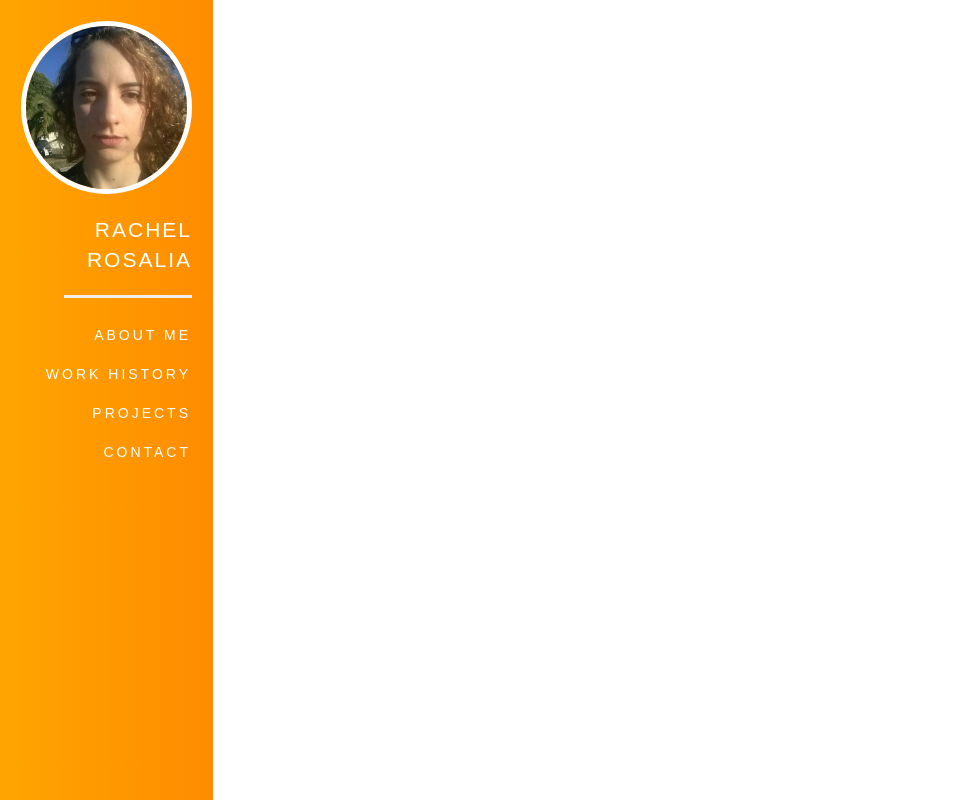
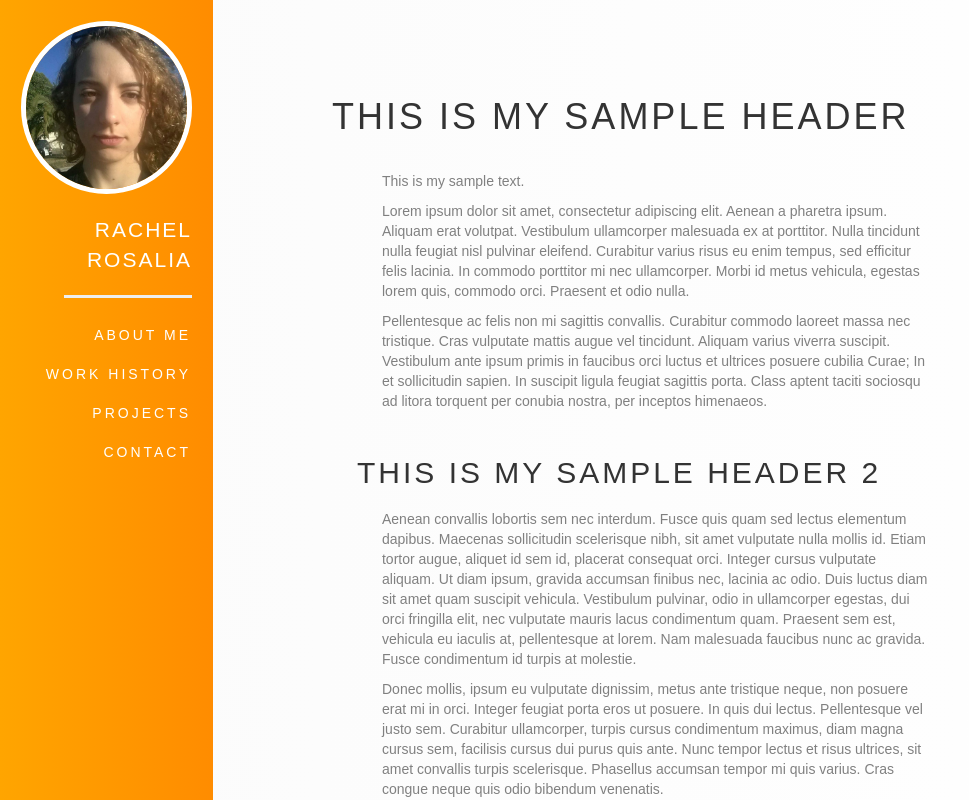
Before and after one commit to roaclark/rachel-rosalia, a React (Create React App) app in the folder client/: page /work in a window 1280 px wide. Shown: the top 800 px of the page, without its empty margins (0-969 px from the left). Built offline with nearby package versions, Linux system fonts and the light colour scheme.

Commit message:
Added a sample content page

```diff
--- a/client/src/App.js
+++ b/client/src/App.js
@@ -1,9 +1,21 @@
 import React, { Component } from "react";
 
-import ReactContent from "./reactcontent/ReactContent.js"
-import NavBar from "./navbar/NavBar.js"
+import ContentContainer from "./content-common/content-container/ContentContainer.js";
+import SampleContent from "./content/sample/SampleContent.js";
+import ReactContent from "./content/reactcontent/ReactContent.js";
+import NavBar from "./navbar/NavBar.js";
 
-import { Route, Switch } from "react-router-dom"
+import { Route, Switch } from "react-router-dom";
+
+class SampleContentContainer extends Component {
+  render() {
+    return (
+      <ContentContainer>
+        <SampleContent />
+      </ContentContainer>
+    );
+  }
+}
 
 class App extends Component {
   render() {
@@ -14,6 +26,7 @@ class App extends Component {
         <div className="col-sm-10 border">
           <Switch>
             <Route exact path="/" component={ReactContent}/>
+            <Route path="/work" component={SampleContentContainer}/>
           </Switch>
         </div>
       </div>
--- /dev/null
+++ b/client/src/content-common/content-container/ContentContainer.css
@@ -0,0 +1,28 @@
+.Content-container {
+  padding-top: 5%;
+  padding-bottom: 5%;
+  padding-left: 10%;
+  padding-right: 10%;
+}
+
+.Content-container h1, h2, h3 {
+  text-transform: uppercase;
+  letter-spacing: 3px;
+}
+
+.Content-container h1 {
+  padding-top: 25px;
+  padding-bottom: 25px;
+}
+
+.Content-container h2, h3 {
+  padding-top: 25px;
+  padding-bottom: 10px;
+  padding-left: 25px;
+}
+
+.Content-container p {
+  color: gray;
+  padding-left: 50px;
+  max-width: 600px;
+}
--- /dev/null
+++ b/client/src/content-common/content-container/ContentContainer.js
@@ -0,0 +1,14 @@
+import React, { Component } from "react";
+import "./ContentContainer.css";
+
+class ContentContainer extends Component {
+  render() {
+    return (
+      <div className="Content-container">
+        {this.props.children}
+      </div>
+    );
+  }
+}
+
+export default ContentContainer;
--- a/client/src/reactcontent/ReactContent.js
+++ b/client/src/content/reactcontent/ReactContent.js
@@ -1,5 +1,5 @@
 import React, { Component } from "react";
-import logo from "../logo.svg";
+import logo from "../../logo.svg";
 import "./ReactContent.css";
 
 class ReactContent extends Component {
--- /dev/null
+++ b/client/src/content/sample/SampleContent.js
@@ -0,0 +1,36 @@
+import React, { Component } from "react";
+
+class SampleContent extends Component {
+  render() {
+    return (
+      <div>
+        <h1>This is my sample header</h1>
+        <p>This is my sample text.</p>
+
+        <p>Lorem ipsum dolor sit amet, consectetur adipiscing elit. Aenean a pharetra ipsum. Aliquam erat volutpat. Vestibulum ullamcorper malesuada ex at porttitor. Nulla tincidunt nulla feugiat nisl pulvinar eleifend. Curabitur varius risus eu enim tempus, sed efficitur felis lacinia. In commodo porttitor mi nec ullamcorper. Morbi id metus vehicula, egestas lorem quis, commodo orci. Praesent et odio nulla.</p>
+
+        <p>Pellentesque ac felis non mi sagittis convallis. Curabitur commodo laoreet massa nec tristique. Cras vulputate mattis augue vel tincidunt. Aliquam varius viverra suscipit. Vestibulum ante ipsum primis in faucibus orci luctus et ultrices posuere cubilia Curae; In et sollicitudin sapien. In suscipit ligula feugiat sagittis porta. Class aptent taciti sociosqu ad litora torquent per conubia nostra, per inceptos himenaeos.</p>
+
+        <h2>This is my sample header 2</h2>
+
+        <p>Aenean convallis lobortis sem nec interdum. Fusce quis quam sed lectus elementum dapibus. Maecenas sollicitudin scelerisque nibh, sit amet vulputate nulla mollis id. Etiam tortor augue, aliquet id sem id, placerat consequat orci. Integer cursus vulputate aliquam. Ut diam ipsum, gravida accumsan finibus nec, lacinia ac odio. Duis luctus diam sit amet quam suscipit vehicula. Vestibulum pulvinar, odio in ullamcorper egestas, dui orci fringilla elit, nec vulputate mauris lacus condimentum quam. Praesent sem est, vehicula eu iaculis at, pellentesque at lorem. Nam malesuada faucibus nunc ac gravida. Fusce condimentum id turpis at molestie.</p>
+
+        <p>Donec mollis, ipsum eu vulputate dignissim, metus ante tristique neque, non posuere erat mi in orci. Integer feugiat porta eros ut posuere. In quis dui lectus. Pellentesque vel justo sem. Curabitur ullamcorper, turpis cursus condimentum maximus, diam magna cursus sem, facilisis cursus dui purus quis ante. Nunc tempor lectus et risus ultrices, sit amet convallis turpis scelerisque. Phasellus accumsan tempor mi quis varius. Cras congue neque quis odio bibendum venenatis.</p>
+
+        <p>Proin pharetra, libero in aliquam placerat, sem risus malesuada nisi, eget laoreet risus arcu ut dolor. Phasellus lacinia diam eget lectus pretium tempor. In id augue ipsum. Proin nec ornare dolor, in egestas tellus. Vivamus eu arcu mauris. Etiam velit purus, cursus non quam ac, consectetur suscipit tellus. Cras nec tempus augue. Vivamus mollis ipsum ut augue faucibus, id tincidunt diam feugiat. Sed commodo risus sit amet tortor efficitur, vel dignissim mauris consequat.</p>
+
+        <p>Lorem ipsum dolor sit amet, consectetur adipiscing elit. Aenean a pharetra ipsum. Aliquam erat volutpat. Vestibulum ullamcorper malesuada ex at porttitor. Nulla tincidunt nulla feugiat nisl pulvinar eleifend. Curabitur varius risus eu enim tempus, sed efficitur felis lacinia. In commodo porttitor mi nec ullamcorper. Morbi id metus vehicula, egestas lorem quis, commodo orci. Praesent et odio nulla.</p>
+
+        <p>Pellentesque ac felis non mi sagittis convallis. Curabitur commodo laoreet massa nec tristique. Cras vulputate mattis augue vel tincidunt. Aliquam varius viverra suscipit. Vestibulum ante ipsum primis in faucibus orci luctus et ultrices posuere cubilia Curae; In et sollicitudin sapien. In suscipit ligula feugiat sagittis porta. Class aptent taciti sociosqu ad litora torquent per conubia nostra, per inceptos himenaeos.</p>
+
+        <p>Aenean convallis lobortis sem nec interdum. Fusce quis quam sed lectus elementum dapibus. Maecenas sollicitudin scelerisque nibh, sit amet vulputate nulla mollis id. Etiam tortor augue, aliquet id sem id, placerat consequat orci. Integer cursus vulputate aliquam. Ut diam ipsum, gravida accumsan finibus nec, lacinia ac odio. Duis luctus diam sit amet quam suscipit vehicula. Vestibulum pulvinar, odio in ullamcorper egestas, dui orci fringilla elit, nec vulputate mauris lacus condimentum quam. Praesent sem est, vehicula eu iaculis at, pellentesque at lorem. Nam malesuada faucibus nunc ac gravida. Fusce condimentum id turpis at molestie.</p>
+
+        <p>Donec mollis, ipsum eu vulputate dignissim, metus ante tristique neque, non posuere erat mi in orci. Integer feugiat porta eros ut posuere. In quis dui lectus. Pellentesque vel justo sem. Curabitur ullamcorper, turpis cursus condimentum maximus, diam magna cursus sem, facilisis cursus dui purus quis ante. Nunc tempor lectus et risus ultrices, sit amet convallis turpis scelerisque. Phasellus accumsan tempor mi quis varius. Cras congue neque quis odio bibendum venenatis.</p>
+
+        <p>Proin pharetra, libero in aliquam placerat, sem risus malesuada nisi, eget laoreet risus arcu ut dolor. Phasellus lacinia diam eget lectus pretium tempor. In id augue ipsum. Proin nec ornare dolor, in egestas tellus. Vivamus eu arcu mauris. Etiam velit purus, cursus non quam ac, consectetur suscipit tellus. Cras nec tempus augue. Vivamus mollis ipsum ut augue faucibus, id tincidunt diam feugiat. Sed commodo risus sit amet tortor efficitur, vel dignissim mauris consequat.</p>
+      </div>
+    );
+  }
+}
+
+export default SampleContent;
--- a/client/src/index.css
+++ b/client/src/index.css
@@ -1,4 +1,11 @@
 body {
+  background-color: white;
+  background: white; /* For browsers that do not support gradients */
+  background: -webkit-linear-gradient(left, #FBFBFB, white); /* For Safari 5.1 to 6.0 */
+  background: -o-linear-gradient(right, #FBFBFB, white); /* For Opera 11.1 to 12.0 */
+  background: -moz-linear-gradient(right, #FBFBFB, white); /* For Firefox 3.6 to 15 */
+  background: linear-gradient(to right, #FBFBFB, white); /* Standard syntax */
+
   margin: 0;
   padding: 0;
   font-family: sans-serif;
--- a/client/src/navbar/NavBar.css
+++ b/client/src/navbar/NavBar.css
@@ -4,7 +4,7 @@
   background: -webkit-linear-gradient(left, orange, darkorange); /* For Safari 5.1 to 6.0 */
   background: -o-linear-gradient(right, orange, darkorange); /* For Opera 11.1 to 12.0 */
   background: -moz-linear-gradient(right, orange, darkorange); /* For Firefox 3.6 to 15 */
-  background: linear-gradient(to right, orange , darkorange); /* Standard syntax */
+  background: linear-gradient(to right, orange, darkorange); /* Standard syntax */
 
   overflow: hidden;
   padding-bottom: 10000%;
```
Also changed, not shown: client/src/content/reactcontent/ReactContent.css (renamed from client/src/reactcontent/ReactContent.css).
